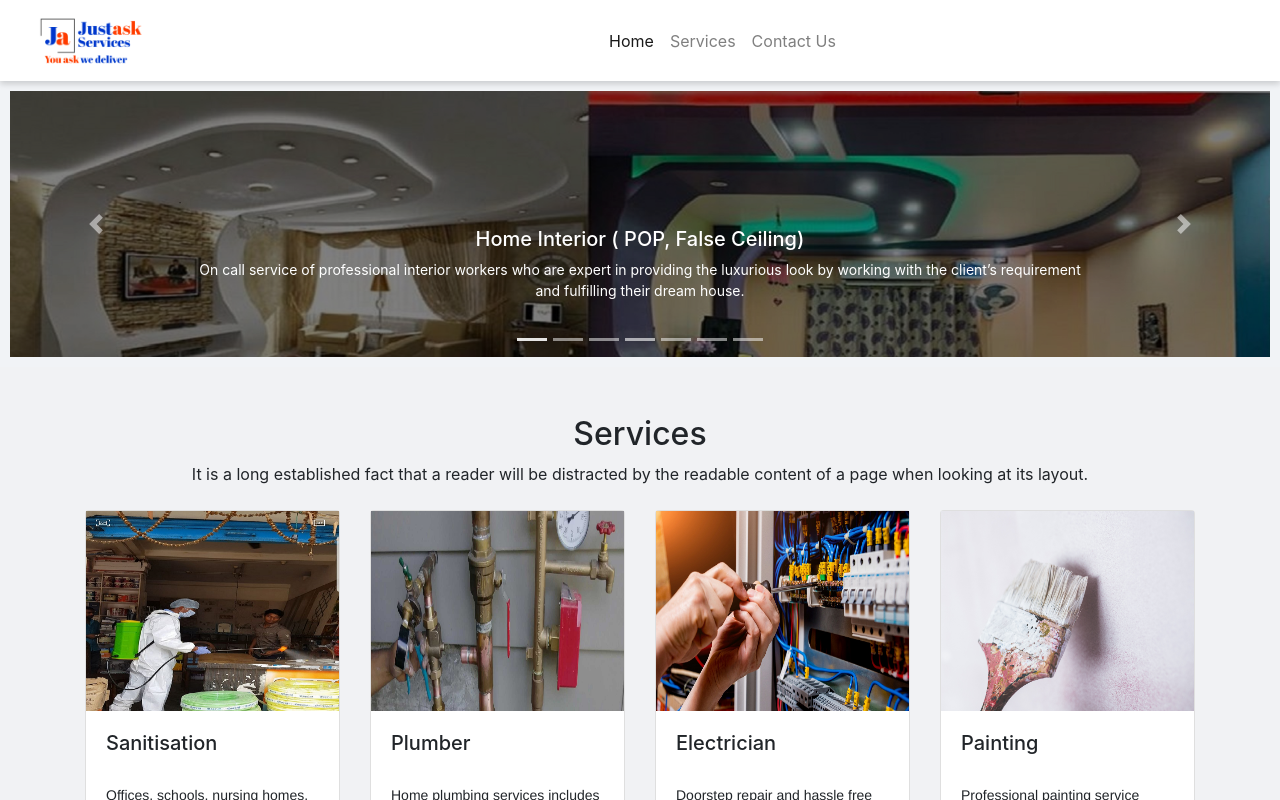
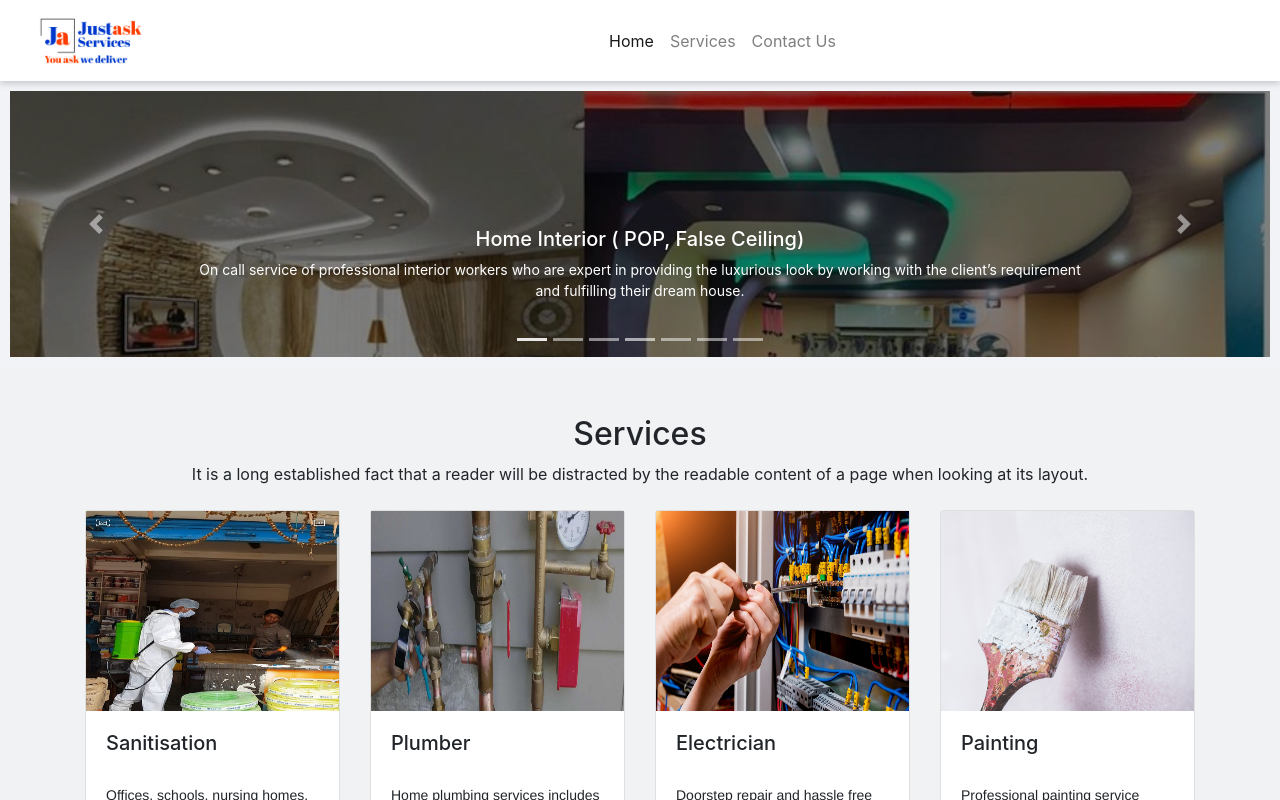
Before and after one commit to Rohandeshwal/justAsk, an Angular app: page /home in a window 1280 px wide. Shown: the top 800 px of the page. Built offline with nearby package versions, Linux system fonts and the light colour scheme.

Commit message:
paint image

```diff
--- a/src/app/modules/home/components/carosels/carosels.component.html
+++ b/src/app/modules/home/components/carosels/carosels.component.html
@@ -37,7 +37,7 @@
           </div>
       </div>
       <div class="carousel-item">
-        <img class="d-block w-100 blur" src="./assets/images/services/POP- False ceiling.jpg" alt="Second slide">
+        <img class="d-block w-100 blur" src="./assets/images/services/pop.jpg" alt="Second slide">
         <div class="carousel-caption ">
             <h5>Home Interior ( POP, False Ceiling)</h5>
             <p class="d-none  d-md-block">On call service of professional interior workers who are
@@ -47,7 +47,7 @@
       </div>
 
       <div class="carousel-item">
-        <img class="d-block w-100 blur" src="./assets/images/services/painting.jpg" alt="Second slide">
+        <img class="d-block w-100 blur" src="./assets/images/services/paint.jpg" alt="Second slide">
         <div class="carousel-caption ">
             <h5>Painting</h5>
             <p class="d-none  d-md-block">Professional painting service includes interior and exterior house painting, commercial
```
Also changed, not shown: src/assets/images/services/paint.jpg (added), src/assets/images/services/pop.jpg (added).
